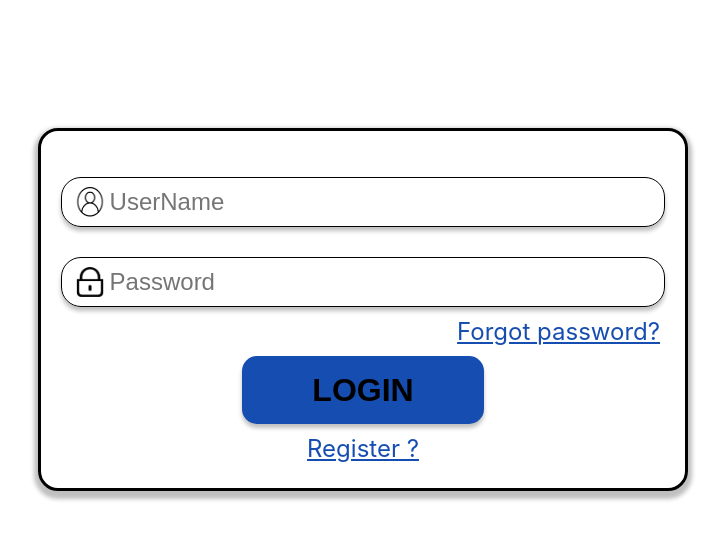
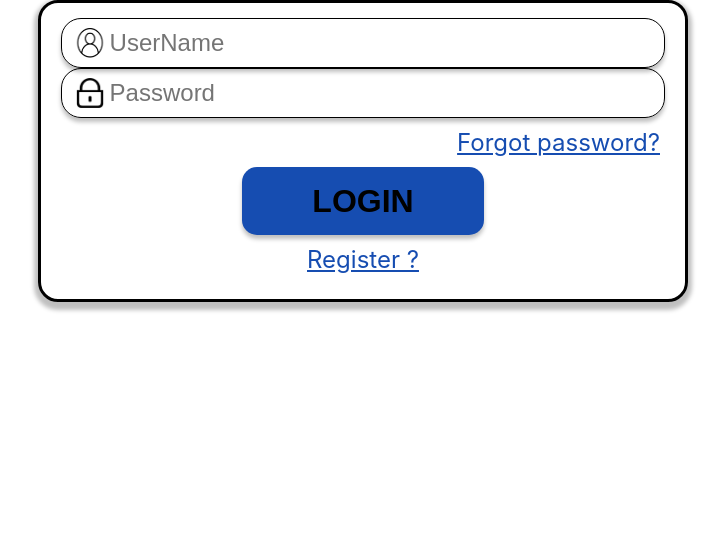
Before and after one commit to hvuquang/TourBlog_FE, a React (Create React App) app in the folder tourblogn_fr/: page / in a window 1280 px wide. Shown: the top 540 px of the page, without its empty margins (277-1002 px from the left). Built offline with nearby package versions, Linux system fonts and the light colour scheme.

Commit message:
Revert "Merge remote-tracking branch 'origin/HuyV' into Truong"
This reverts commit 6834cdbf1c90fa6d2b6f3a3aeadcdf1c75e62cd2, reversing
changes made to 49696d2cbcae28406154feaa41a260f2c057d948.

```diff
--- a/tourblogn_fr/src/components/Screen/LogIn/LogIn.css
+++ b/tourblogn_fr/src/components/Screen/LogIn/LogIn.css
@@ -3,11 +3,3 @@
     display: flex;
     justify-content: flex-end;
 }
-
-.background__input {
-    margin: 5% 0;
-}
-
-.background-container {
-    margin: 10% auto;
-}
--- a/tourblogn_fr/src/components/Screen/LogIn/LogIn.jsx
+++ b/tourblogn_fr/src/components/Screen/LogIn/LogIn.jsx
@@ -7,29 +7,23 @@ import "./LogIn.css";
 class LogIn extends Component {
   render() {
     return (
-      <div className="background-container">
       <BackGround>
-          <div class="background__input">
         <TextInput
           name="UserName"
           link="/images/username-removebg-preview.png"
           input="text"
         />
-          </div>
-          <div id="background__input">
         <TextInput
           name="Password"
           link="/images/password-removebg-preview.png"
           input="password"
         />
-          </div>
         <div className="link--password">
           <Link content="Forgot password?" />
         </div>
         <Button>LOGIN</Button>
         <Link content="Register ?" />
       </BackGround>
-      </div>
     );
   }
 }
--- a/tourblogn_fr/src/components/TextInput/TextInput.jsx
+++ b/tourblogn_fr/src/components/TextInput/TextInput.jsx
@@ -1,11 +1,16 @@
 import React, { Component } from "react";
 import "./TextInput.css";
+import { BiUserCircle } from "react-icons/bi";
+import { IconContext } from "react-icons";
 
 class TextInput extends Component {
   render() {
     return (
       <div className="container">
         <div className="container__img">
+          {/* <IconContext.Provider value={{ color: "black", size: "35px" }}>
+            <BiUserCircle />
+          </IconContext.Provider> */}
           <img src={process.env.PUBLIC_URL + this.props.link}/>
         </div>
         <input
```
Also changed, not shown: tourblogn_fr/public/images/logoTravel.png (deleted). Lines whose indentation alone changed are shown as unchanged.
